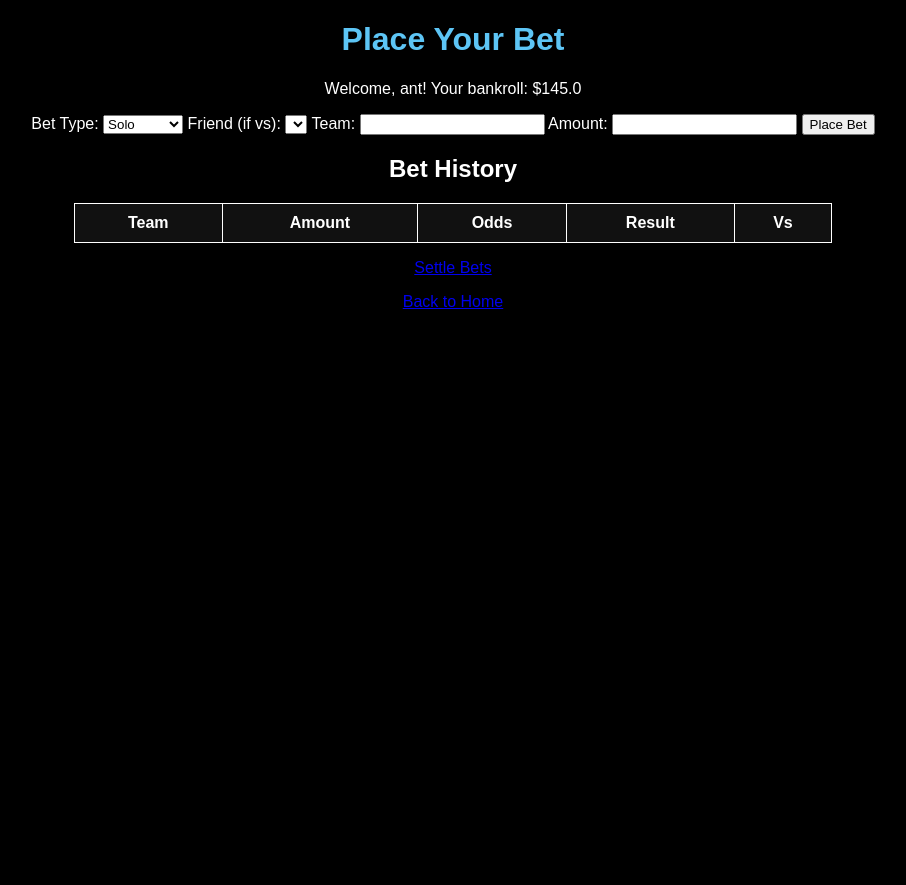
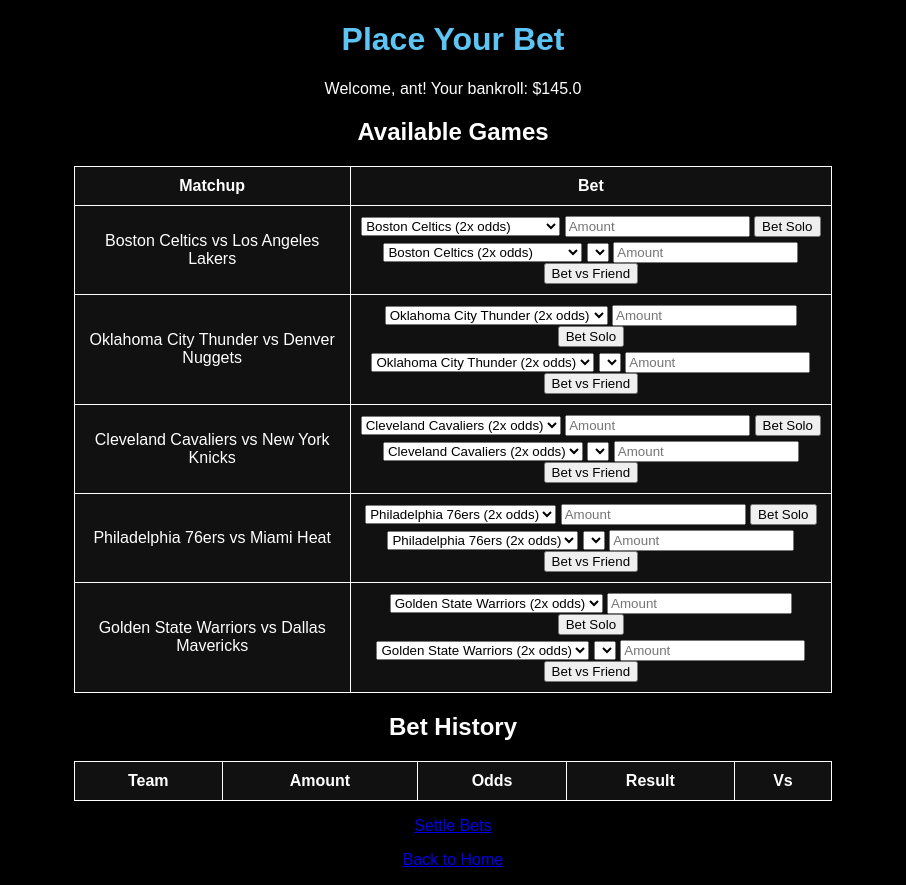
Before and after one commit to TheAnthonyO/BetSocial, a Flask app: page /betting in a window 1280 px wide. Shown: the whole page, without its empty margins (187-1093 px from the left). Before the commit the page ends 309 px from the top, so only its background shows below. Run offline with Flask 3, Linux system fonts and the light colour scheme; a user stored in the database is signed in; data comes from the database, SQL or seed files in the repository; data that the repository does not hold is empty.

Commit message:
Updated html for example NBA teams feature on betting page.

```diff
--- a/betting.py
+++ b/betting.py
@@ -1,6 +1,5 @@
 from flask import Blueprint, render_template, request, redirect, url_for, session
 from models import db, User, Bet
-import random
 
 betting_bp = Blueprint('betting', __name__)
 
@@ -29,6 +28,15 @@
 
 betting_system = BettingSystem()
 
+# List of NBA games (as of Feb 24, 2025, fictional matchups for demo)
+NBA_GAMES = [
+    {"team1": "Boston Celtics", "team2": "Los Angeles Lakers"},
+    {"team1": "Oklahoma City Thunder", "team2": "Denver Nuggets"},
+    {"team1": "Cleveland Cavaliers", "team2": "New York Knicks"},
+    {"team1": "Philadelphia 76ers", "team2": "Miami Heat"},
+    {"team1": "Golden State Warriors", "team2": "Dallas Mavericks"}
+]
+
 @betting_bp.route('/betting', methods=['GET', 'POST'])
 def betting():
     if 'username' not in session:
@@ -39,13 +47,13 @@
         team = request.form['team']
         amount = float(request.form['amount'])
         bet_type = request.form.get('bet_type', 'solo')
-        odds = 2.5 if bet_type == 'vs_friend' else 2.0
-        opponent_id = int(request.form['friend_id']) if bet_type == 'vs_friend' else None
+        odds = 2.0  # All odds are 2x
+        opponent_id = int(request.form['friend_id']) if bet_type == 'vs_friend' and 'friend_id' in request.form else None
         bet = betting_system.place_bet(user, team, amount, odds, bet_type, opponent_id)
         if not bet:
             error = "Insufficient funds."
     bets = Bet.query.all()
-    return render_template('betting.html', user=user, bets=bets, friends=user.friends, error=error)
+    return render_template('betting.html', user=user, bets=bets, friends=user.friends, error=error, games=NBA_GAMES)
 
 @betting_bp.route('/settle_bets', methods=['GET', 'POST'])
 def settle_bets():
--- a/templates/betting.html
+++ b/templates/betting.html
@@ -13,27 +13,44 @@
 <body>
     <h1>Place Your Bet</h1>
     <p>Welcome, {{ user.username }}! Your bankroll: ${{ user.bankroll }}</p>
+
+    <h2>Available Games</h2>
+    <table>
+        <tr><th>Matchup</th><th>Bet</th></tr>
+        {% for game in games %}
+            <tr>
+                <td>{{ game.team1 }} vs {{ game.team2 }}</td>
+                <td>
                     <form method="POST" action="{{ url_for('betting.betting') }}">
-        <label>Bet Type:</label>
-        <select name="bet_type">
-            <option value="solo">Solo</option>
-            <option value="vs_friend">Vs Friend</option>
+                        <select name="team">
+                            <option value="{{ game.team1 }}">{{ game.team1 }} (2x odds)</option>
+                            <option value="{{ game.team2 }}">{{ game.team2 }} (2x odds)</option>
                         </select>
-        <label>Friend (if vs):</label>
+                        <input type="number" name="amount" min="1" placeholder="Amount" required>
+                        <button type="submit">Bet Solo</button>
+                    </form>
+                    <form method="POST" action="{{ url_for('betting.betting') }}" style="margin-top: 5px;">
+                        <input type="hidden" name="bet_type" value="vs_friend">
+                        <select name="team">
+                            <option value="{{ game.team1 }}">{{ game.team1 }} (2x odds)</option>
+                            <option value="{{ game.team2 }}">{{ game.team2 }} (2x odds)</option>
+                        </select>
                         <select name="friend_id">
                             {% for friend in friends %}
                                 <option value="{{ friend.id }}">{{ friend.username }}</option>
                             {% endfor %}
                         </select>
-        <label>Team:</label>
-        <input type="text" name="team" required>
-        <label>Amount:</label>
-        <input type="number" name="amount" min="1" required>
-        <button type="submit">Place Bet</button>
+                        <input type="number" name="amount" min="1" placeholder="Amount" required>
+                        <button type="submit">Bet vs Friend</button>
                     </form>
+                </td>
+            </tr>
+        {% endfor %}
+    </table>
     {% if error %}
         <p style="color: red;">{{ error }}</p>
     {% endif %}
+
     <h2>Bet History</h2>
     <table>
         <tr><th>Team</th><th>Amount</th><th>Odds</th><th>Result</th><th>Vs</th></tr>
@@ -49,6 +66,7 @@
             {% endif %}
         {% endfor %}
     </table>
+
     <p><a href="{{ url_for('betting.settle_bets') }}">Settle Bets</a></p>
     <p><a href="{{ url_for('login.home') }}">Back to Home</a></p>
 </body>
```
Lines whose indentation alone changed are shown as unchanged.
